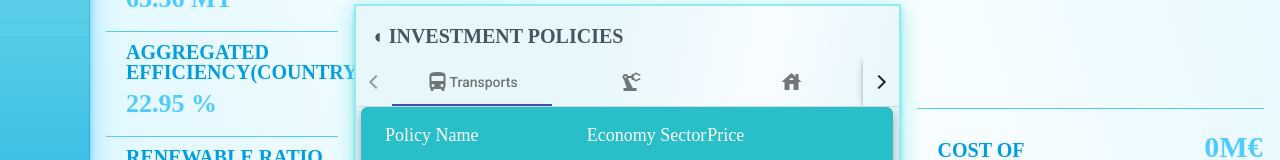
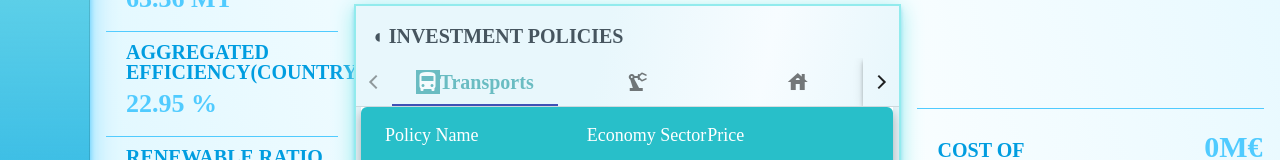
Before and after one commit to GAIPS/Exergyx, an Angular app: page /decision in a window 1280 px wide. Shown: the part 301-461 px from the top of the page. Built offline with nearby package versions, Linux system fonts and the light colour scheme.

Commit message:
added game validation and style to tab nav

```diff
--- a/src/components/decision-panel/decision-panel.component.html
+++ b/src/components/decision-panel/decision-panel.component.html
@@ -68,13 +68,13 @@
             <p class="section-title">◖ INVESTMENT POLICIES</p>
             <div class="example-container">
               <mat-tab-group class="tab-group" (selectedTabChange)="onTabChange($event)">
-                <mat-tab style="color: bisque;">
-                  <ng-template  class="transports" *ngIf="this.tab != 'Transports'" mat-tab-label>
-                    <mat-icon class="example-tab-icon">directions_bus</mat-icon>
+                <mat-tab class="transports">
+                  <ng-template class="transports" *ngIf="this.tab != 'Transports'" mat-tab-label>
+                    <mat-icon class="transports-icon">directions_bus</mat-icon>
                   </ng-template>
                   <ng-template  class="transports" *ngIf="this.tab === 'Transports'" mat-tab-label>
-                    <mat-icon class="example-tab-icon">directions_bus</mat-icon>
-                    Transports
+                    <mat-icon class="transports-icon">directions_bus</mat-icon>
+                    <p class="transports-label">Transports</p>
                   </ng-template>
                   <table class="policies-table" mat-table [dataSource]="politics" class="mat-elevation-z8">
 
--- a/src/components/decision-panel/decision-panel.component.scss
+++ b/src/components/decision-panel/decision-panel.component.scss
@@ -582,3 +582,21 @@ tbody > tr > td {
   max-width: 100%;
   overflow: auto;
 }
+
+.transports-label {
+  font-family: Saira;
+  font-style: normal;
+  font-weight: bold;
+  font-size: 20px;
+  color: #17969c;
+  margin: 0px;
+}
+
+.transports-icon {
+  background: #17969c;
+  color: white;
+}
+
+mat-tab {
+  background-color: yellow;
+}
--- a/src/components/decision-panel/decision-panel.component.ts
+++ b/src/components/decision-panel/decision-panel.component.ts
@@ -163,6 +163,7 @@ export class DecisionPanelComponent implements OnInit {
   public submitDecision() {
     this.process_politic();
     this.processNextYear();
+    this.checkGame();
   }
 
   public get_renewable_ratio() {
@@ -420,7 +421,38 @@ export class DecisionPanelComponent implements OnInit {
       this.tab = "Services";
       this.politics = this.allPolitics[3];
     }
+  }
 
+  public checkGame() {
+    if(this.PlayerVariables.current_year >= this.PlayerVariables.final_year) {
+      this.validateGame();
+    }
+  }
+
+  public validateGame() {
+    var emissionsSuccess = false;
+    var happynessSuccess = false;
+    if(this.PlayerVariables.co2_emissions <= this.PlayerVariables.final_year_emissions) {
+      emissionsSuccess = true;
+      if(this.PlayerVariables.utility >= this.PlayerVariables.utility_goals) {
+        happynessSuccess = true;
+        this.winGame();
+      }
+      else {
+        this.loseGame();
+      }
+    }
+    else {
+      this.loseGame();
+    }
+  }
+
+  public winGame() {
+    console.log("VICTORY!");
+  }
+
+  public loseGame() {
+    console.log("GAME OVER!");
   }
 
 }
--- a/src/services/game-model.service.ts
+++ b/src/services/game-model.service.ts
@@ -882,7 +882,7 @@ export class GameModelService {
       impact: [1,2]
     },
     {
-      id: 1, title: "Efficient hospitals", price: 300,
+      id: 2, title: "Efficient hospitals", price: 300,
       prob: 0.5,
       desc: "Investon Hospitals power efficiency",
       isUsed: false,
```
